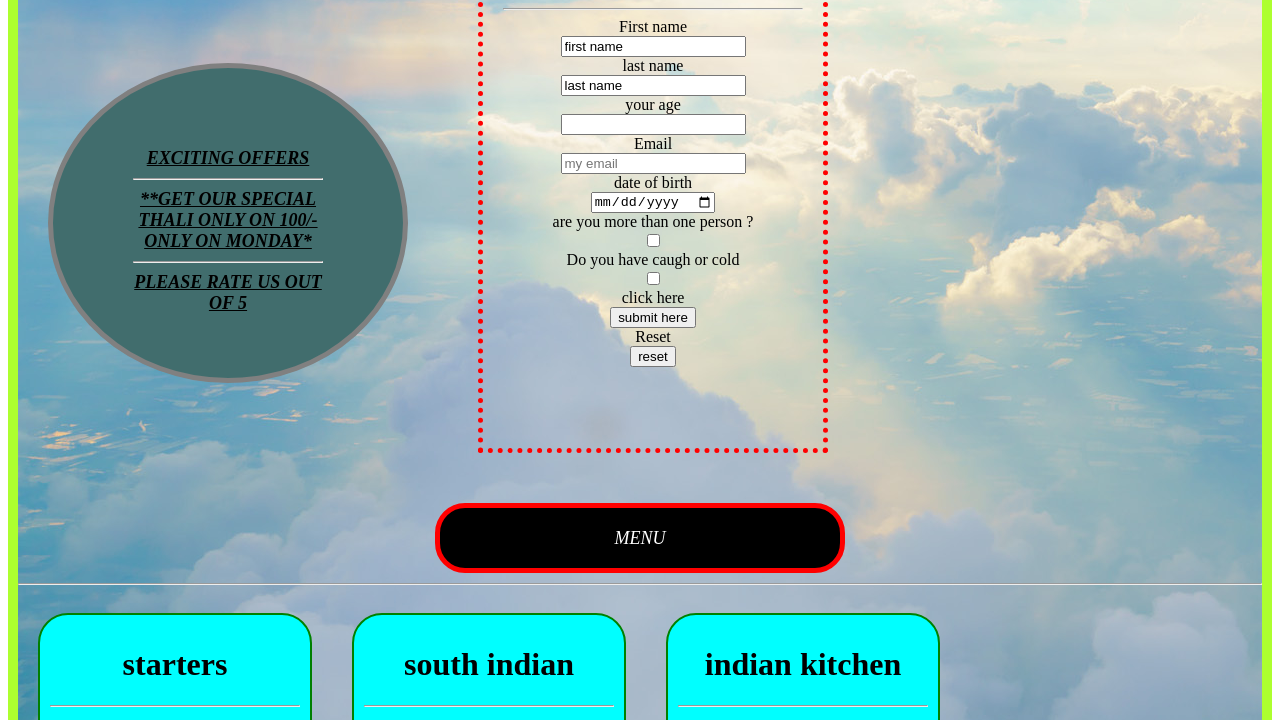
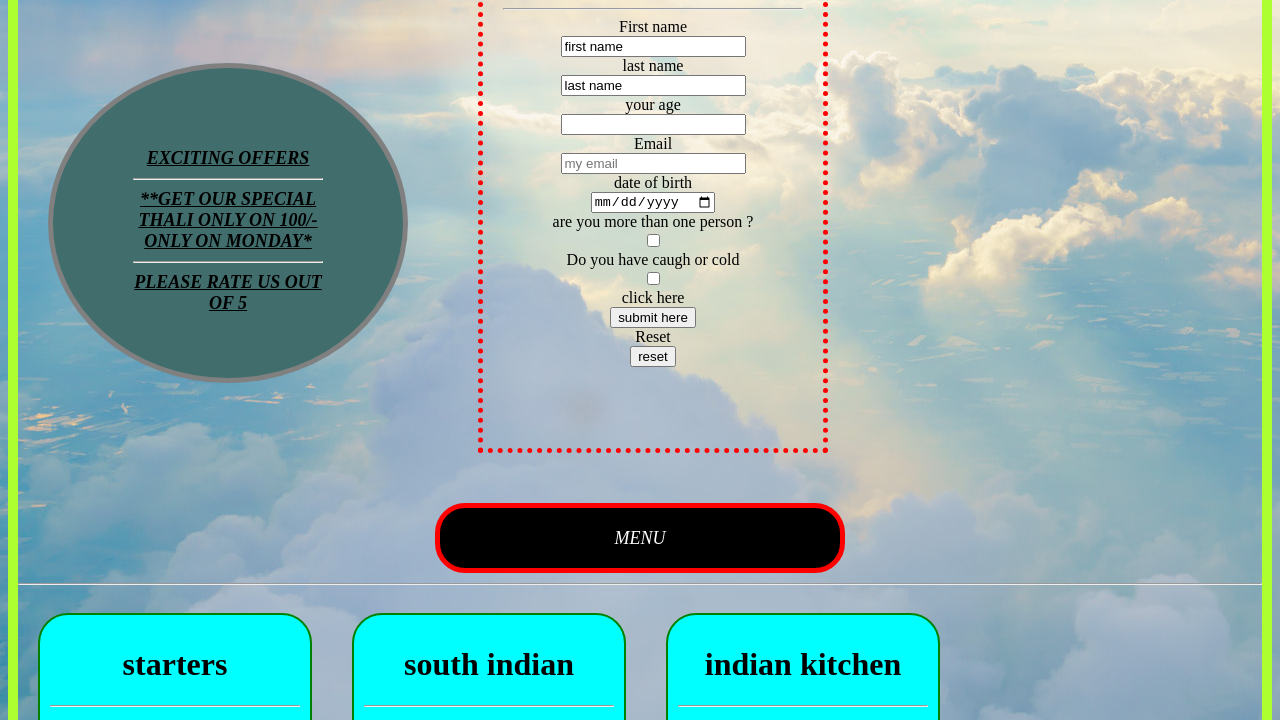
Before and after one commit to Saaadiiiqaaa/csshandson2, a plain HTML site: page index.html in a window 1280 px wide. Shown: the part 335-1055 px from the top of the page. Drawn offline with Linux system fonts and the light colour scheme.

Commit message:
Update index1.css

```diff
--- a/index1.css
+++ b/index1.css
@@ -1,7 +1,12 @@
-.main{
+body{
+    background-image:url("sky.jpg");
+}
+
+
+ .main{
 
     border: 10px solid greenyellow ;
-    background-image:url("./sky.jpg");
+
 }
 .boxes{
     display:inline-flex;
```
